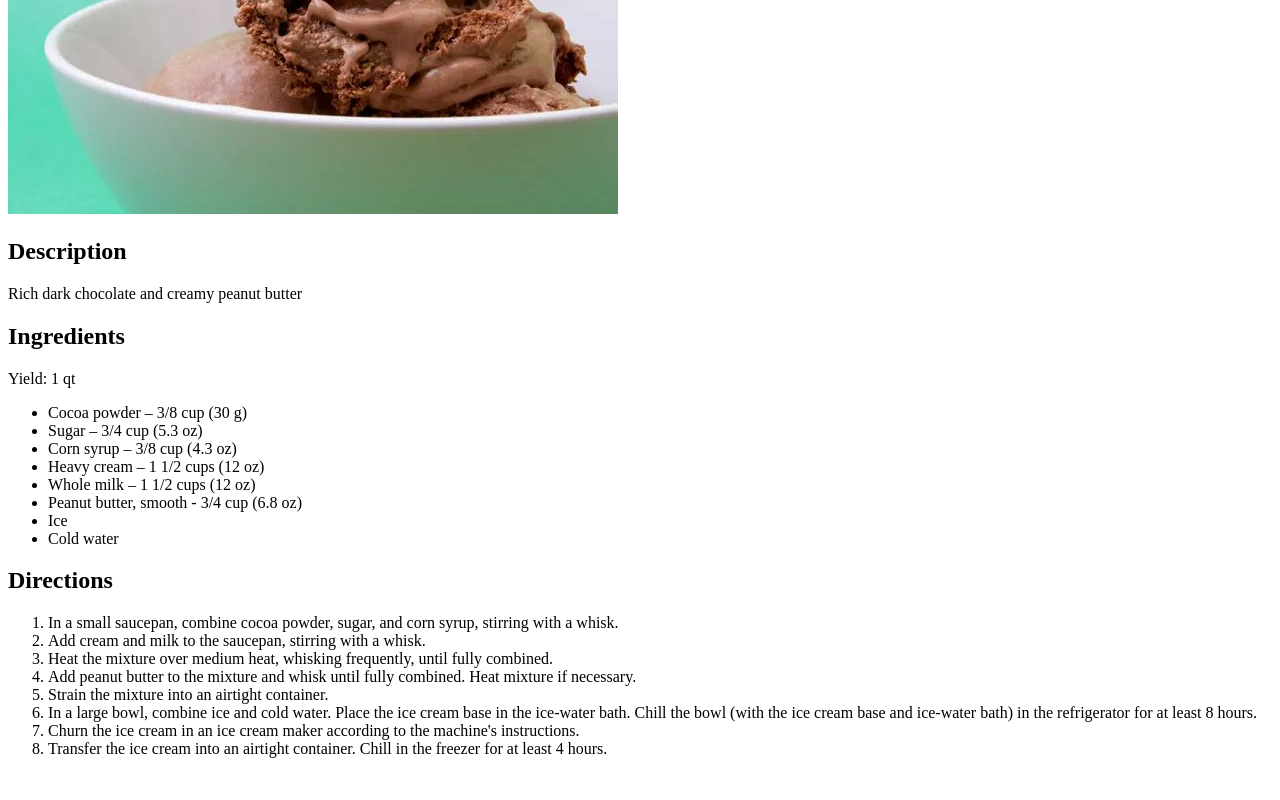
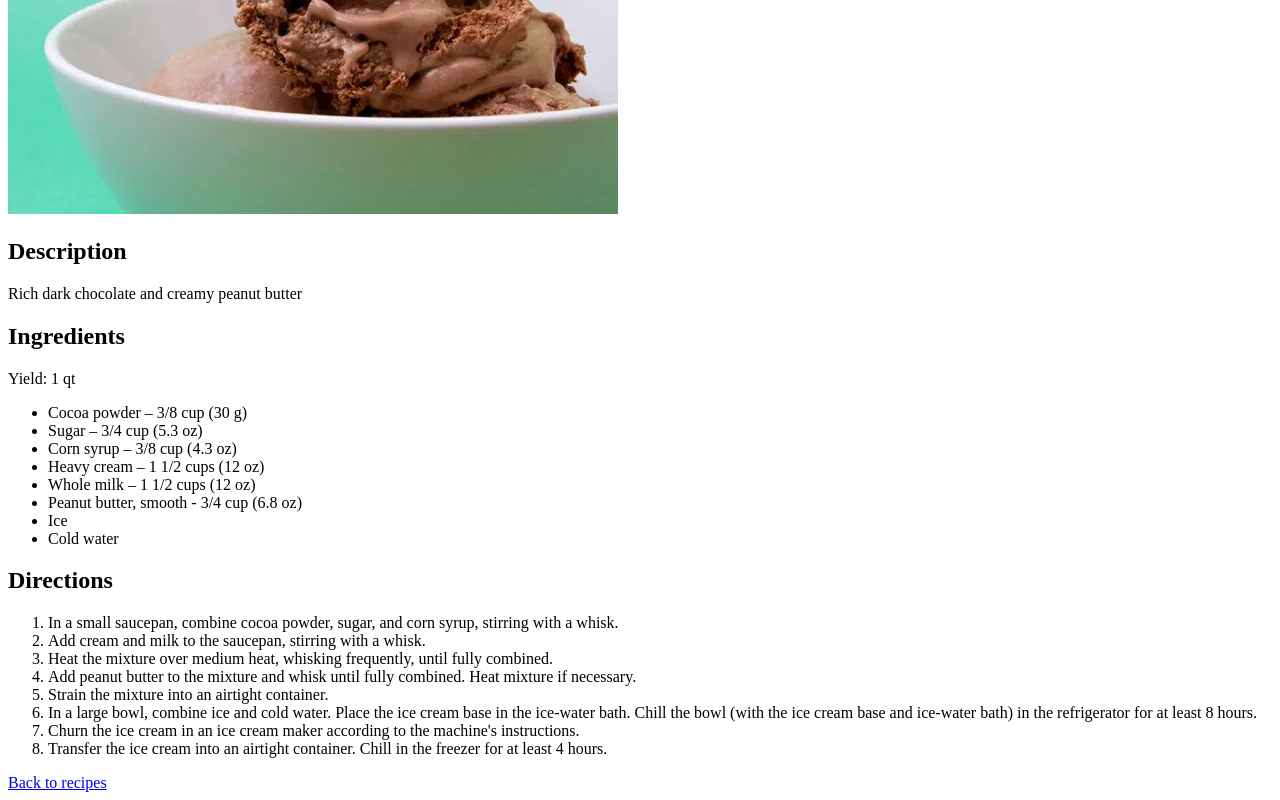
Before and after one commit to bencha27/odin-recipes, a plain HTML site: page recipes/chocolate-peanut-butter-ice-cream.html in a window 1280 px wide. Shown: the part 324-1124 px from the top of the page. Before the commit the page ends 1098 px from the top, so only its background shows below. Drawn offline with Linux system fonts and the light colour scheme.

Commit message:
feat: add a link to the homepage at the bottom of the page

```diff
--- a/recipes/chocolate-peanut-butter-ice-cream.html
+++ b/recipes/chocolate-peanut-butter-ice-cream.html
@@ -36,5 +36,7 @@
     <li>Churn the ice cream in an ice cream maker according to the machine's instructions.</li>
     <li>Transfer the ice cream into an airtight container. Chill in the freezer for at least 4 hours.</li>
   </ol>
+
+  <a href="../index.html">Back to recipes</a>
 </body>
 </html>
```
Also changed, not shown: recipes/maple-ice-cream.html (+2 -0 lines), recipes/speculoos-biscoff-ice-cream.html (+2 -0 lines).
